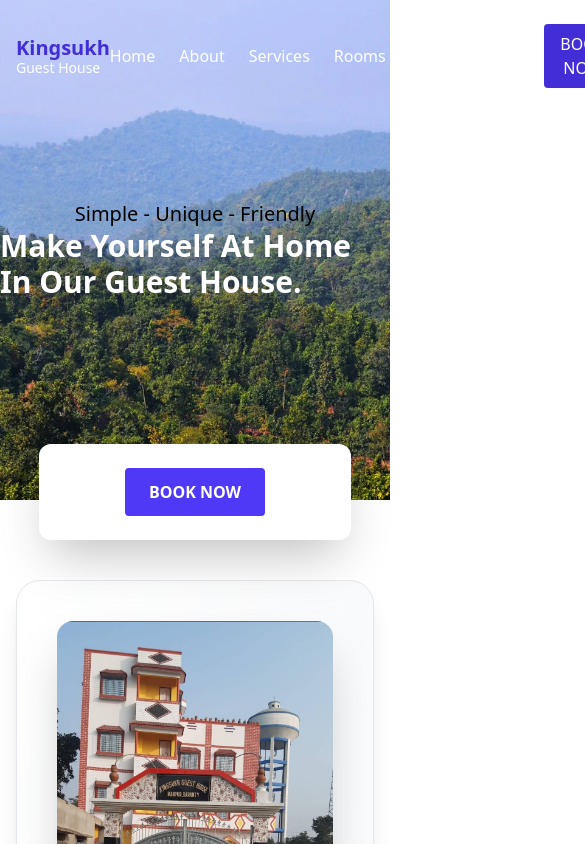
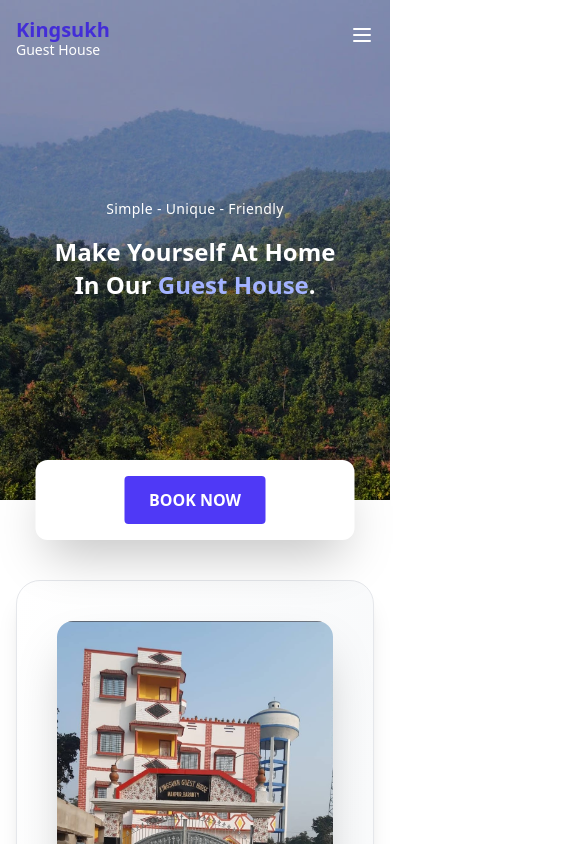
Before and after one commit to probal-ghosh/Internship1, a React (Vite) app: page / in a window 390 px wide. Shown: the top 844 px of the page, 585 px wide, since content can reach past the window. Built offline with nearby package versions, Linux system fonts and the light colour scheme.

Commit message:
added animation

```diff
--- a/src/Component/Hero/Hero.jsx
+++ b/src/Component/Hero/Hero.jsx
@@ -1,24 +1,43 @@
-import React from 'react'
-import hero from '../../assets/ayodhya.webp'
+import React from 'react';
+import hero from '../../assets/ayodhya.webp';
 
 const Hero = () => {
   return (
-    <div className='relative bg-cover bg-center h-[500px] flex justify-center items-center'
-    style={{ backgroundImage: `url(${hero})` }}>
-    <div className='flex flex-col justify-center items-center'>
-        <p className='text-xl'>Simple - Unique - Friendly</p>
-      <p className='text-white font-bold text-3xl'>Make Yourself At Home
-In Our <span>Guest House</span>.</p>
-    </div>
-    <div className="absolute left-1/2 bottom-[-40px] transform -translate-x-1/2 w-[80%] max-w-4xl">
-        <div className="bg-white p-6 rounded-xl shadow-2xl flex justify-center">
+    <div
+      className="relative bg-cover bg-center h-[500px] sm:h-[600px] md:h-[700px] flex justify-center items-center px-4"
+      style={{ backgroundImage: `url(${hero})` }}
+    >
+      {/* Overlay */}
+      <div className="absolute inset-0 bg-black/30"></div>
+
+      {/* Hero Text */}
+      <div
+        className="relative z-10 text-center text-white space-y-4"
+        data-aos="fade-down"
+      >
+        <p className="text-sm sm:text-base md:text-lg font-light tracking-wide">
+          Simple - Unique - Friendly
+        </p>
+        <p className="text-2xl sm:text-4xl md:text-5xl font-bold leading-snug">
+          Make Yourself At Home <br />
+          In Our <span className="text-indigo-300">Guest House</span>.
+        </p>
+      </div>
+
+      {/* Floating Button */}
+      <div
+        className="absolute left-1/2 bottom-[-40px] transform -translate-x-1/2 w-[90%] max-w-3xl z-20 px-4"
+        data-aos="zoom-in"
+        data-aos-delay="200"
+      >
+        <div className="bg-white p-4 sm:p-6 rounded-xl shadow-2xl flex justify-center">
           <button className="bg-indigo-600 text-white px-6 py-3 rounded font-semibold hover:bg-indigo-700 transition">
             BOOK NOW
           </button>
         </div>
       </div>
     </div>
-  )
-}
+  );
+};
 
-export default Hero
+export default Hero;
--- a/src/Component/Navbar/Navbar.jsx
+++ b/src/Component/Navbar/Navbar.jsx
@@ -1,29 +1,89 @@
-import React from 'react'
+import React, { useState } from 'react';
 
 const Navbar = () => {
+  const [menuOpen, setMenuOpen] = useState(false);
+
   return (
-    <nav className="absolute top-0 left-0 w-full z-20">
-      <div className="max-w-7xl mx-auto px-4 py-6 flex justify-between items-center text-white">
+    <nav className="absolute top-0 left-0 w-full z-50 bg-transparent">
+      <div className="max-w-7xl mx-auto px-4 py-4 flex justify-between items-center text-white relative">
+
+        {/* Logo */}
         <div>
           <h1 className="text-xl font-semibold text-indigo-700">Kingsukh</h1>
           <p className="text-sm -mt-1">Guest House</p>
         </div>
 
-        <ul className="flex space-x-6 font-medium">
-            <li className="hover:text-indigo-700 cursor-pointer">Home</li>
-            <li className="hover:text-indigo-700 cursor-pointer">About</li>
-            <li className="hover:text-indigo-700 cursor-pointer">Services</li>
-            <li className="hover:text-indigo-700 cursor-pointer">Rooms</li>
-            <li className="hover:text-indigo-700 cursor-pointer">Gallery</li>
-            <li className="hover:text-indigo-700 cursor-pointer">Contact</li>
+        {/* Desktop Menu */}
+        <ul className="hidden md:flex space-x-6 font-medium">
+          {['Home', 'About', 'Services', 'Rooms', 'Gallery', 'Contact'].map((item) => (
+            <li key={item} className="hover:text-indigo-400 cursor-pointer transition duration-200">
+              {item}
+            </li>
+          ))}
         </ul>
 
-        <button className="bg-indigo-700 hover:bg-indigo-800 text-white px-4 py-2 rounded ">
+        {/* Book Now Button (Desktop only) */}
+        <div className="hidden md:block">
+          <button className="bg-indigo-700 hover:bg-indigo-800 text-white px-4 py-2 rounded transition duration-200">
             BOOK NOW
-        </button>
+          </button>
         </div>
+
+        {/* Hamburger Icon */}
+        <div className="md:hidden z-50">
+          <button
+            className="focus:outline-none"
+            onClick={() => setMenuOpen(!menuOpen)}
+          >
+            <svg
+              className="w-6 h-6 text-white"
+              fill="none"
+              stroke="currentColor"
+              viewBox="0 0 24 24"
+              xmlns="http://www.w3.org/2000/svg"
+            >
+              {menuOpen ? (
+                <path
+                  strokeLinecap="round"
+                  strokeLinejoin="round"
+                  strokeWidth={2}
+                  d="M6 18L18 6M6 6l12 12"
+                />
+              ) : (
+                <path
+                  strokeLinecap="round"
+                  strokeLinejoin="round"
+                  strokeWidth={2}
+                  d="M4 6h16M4 12h16M4 18h16"
+                />
+              )}
+            </svg>
+          </button>
+        </div>
+
+        {/* Mobile Menu */}
+        <div
+          className={`md:hidden absolute top-full left-0 w-full bg-white text-gray-800 transition-all duration-300 shadow-lg ${
+            menuOpen ? 'max-h-screen py-6' : 'max-h-0 overflow-hidden'
+          }`}
+        >
+          <ul className="flex flex-col items-center gap-4 font-medium">
+            {['Home', 'About', 'Services', 'Rooms', 'Gallery', 'Contact'].map((item) => (
+              <li
+                key={item}
+                className="hover:text-indigo-600 transition duration-200"
+              >
+                {item}
+              </li>
+            ))}
+            <button className="bg-indigo-700 hover:bg-indigo-800 text-white px-4 py-2 rounded transition duration-200">
+              BOOK NOW
+            </button>
+          </ul>
+        </div>
+      </div>
     </nav>
-    )
-}
+  );
+};
 
-export default Navbar
+export default Navbar;
```
